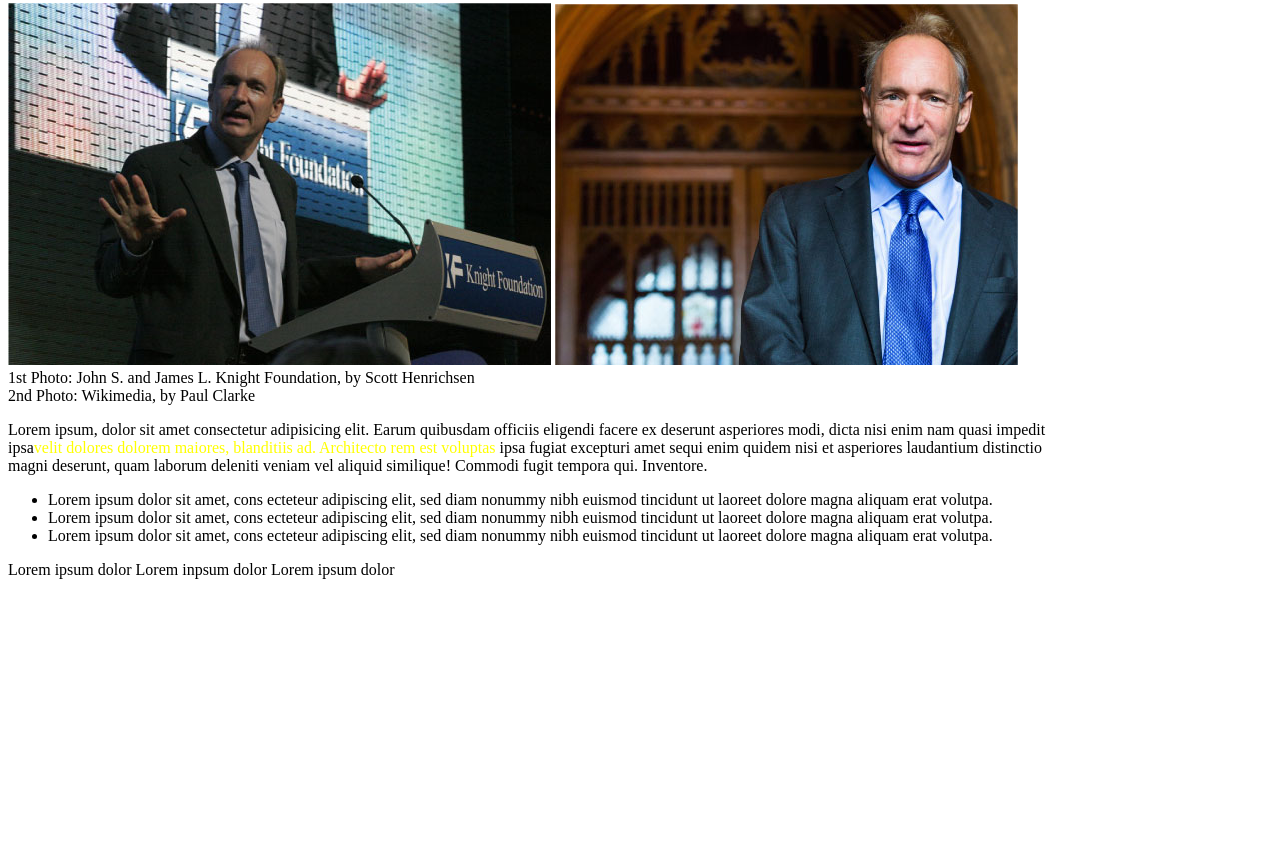
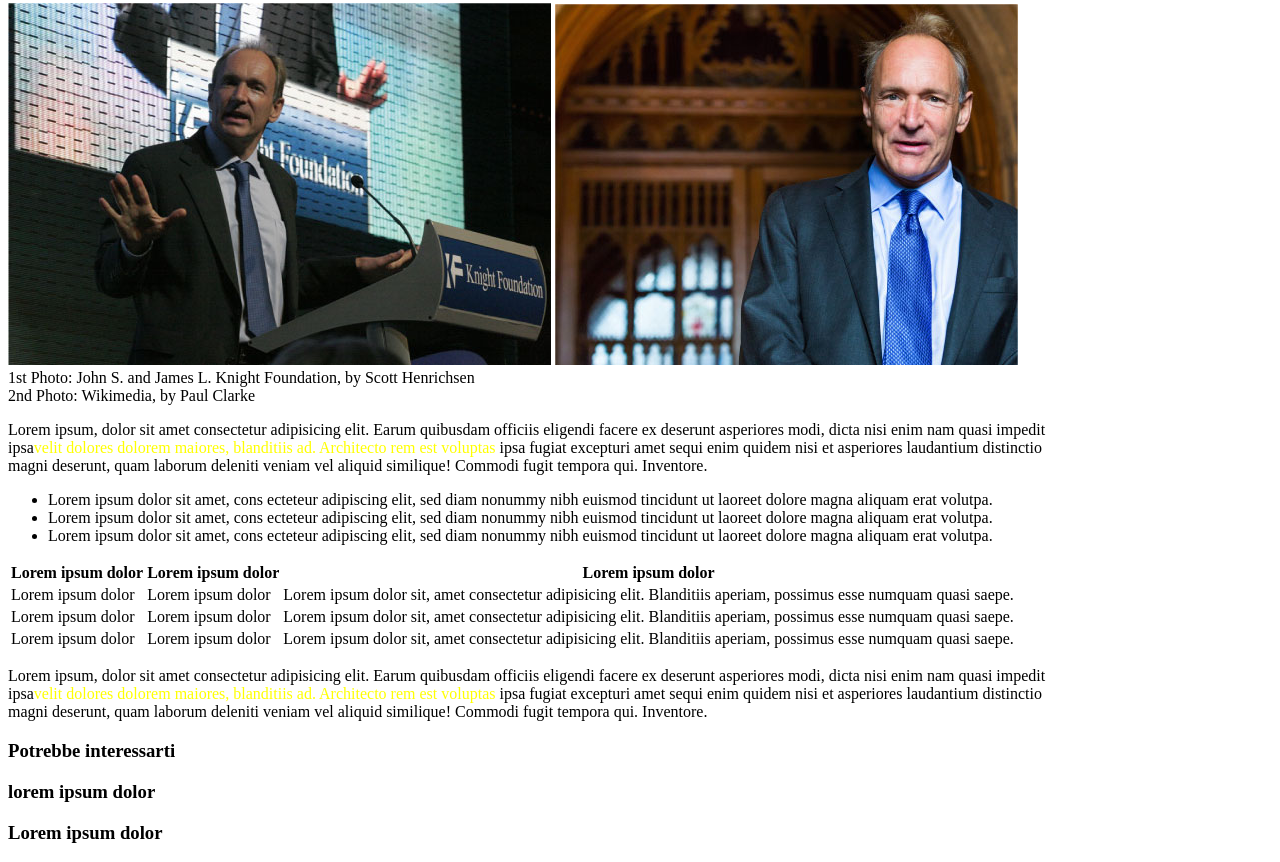
Before and after one commit to Mohamed-05/html-css-booleaner, a plain HTML site: page index.html in a window 1280 px wide. Shown: the part 343-1205 px from the top of the page. Before the commit the page ends 930 px from the top, so only its background shows below. Drawn offline with Linux system fonts and the light colour scheme.

Commit message:
completato tabella

```diff
--- a/index.html
+++ b/index.html
@@ -1,5 +1,5 @@
 <!DOCTYPE html>
-<html lang="en">
+<html lang="it">
 <head>
     <meta charset="UTF-8">
     <meta http-equiv="X-UA-Compatible" content="IE=edge">
@@ -21,7 +21,7 @@
                 </h1>
             </article>
             <div>
-                <a href=""><button>Scritto da<span id="corsi">The Booleaner</span></button></a>
+                <a href=""><button>Scritto da <span id="corsi">The Booleaner</span></button></a>
             </div>
             <span>il 10/10/2020</span>
         </section>
@@ -37,16 +37,14 @@
           <span>
             1st Photo: John S. and James L. Knight Foundation, by Scott Henrichsen <br> 2nd Photo: Wikimedia, by Paul Clarke
           </span>
-          <div>
             <p>
                 Lorem ipsum, dolor sit amet consectetur adipisicing elit. Earum quibusdam officiis eligendi facere ex deserunt asperiores modi, dicta nisi enim nam quasi impedit <br> ipsa<span class="evidenziato">velit dolores dolorem maiores, blanditiis ad.
                     Architecto rem est voluptas</span> ipsa fugiat excepturi amet sequi enim quidem nisi et asperiores laudantium distinctio <br> magni deserunt, quam laborum deleniti veniam vel aliquid similique! Commodi fugit tempora qui. Inventore.
             </p>
-          </div>
         </section>
 
-        <section>
-            <!-- lista non ordinata -->
+        <article>
+             <!-- lista non ordinata -->
             <ul>
                 <li>
                     Lorem ipsum dolor sit amet, cons ecteteur adipiscing elit, sed diam nonummy nibh euismod tincidunt ut laoreet dolore magna aliquam erat volutpa.
@@ -58,34 +56,78 @@
                     Lorem ipsum dolor sit amet, cons ecteteur adipiscing elit, sed diam nonummy nibh euismod tincidunt ut laoreet dolore magna aliquam erat volutpa.
                 </li>
             </ul>
-        </section>
+        </article>
+
+            <table>
+                <!-- intestazione tabella -->
+                <thead>
+                    <tr>
+                        <th>
+                            Lorem ipsum dolor
+                        </th>
+                        <th>
+                            Lorem ipsum dolor
+                        </th>
+                        <th>
+                            Lorem ipsum dolor
+                        </th>
+                    </tr>
+                </thead>
+                <tbody>
+                    <tr>
+                        <td>
+                            Lorem ipsum dolor
+                        </td>
+                        <td>
+                            Lorem ipsum dolor
+                        </td>
+                        <td>
+                            Lorem ipsum dolor sit, amet consectetur adipisicing elit. Blanditiis aperiam, possimus esse numquam quasi saepe.
+                        </td>
+                    </tr>
+
+                    <tr class="speciale">
+                        <td>
+                            Lorem ipsum dolor
+                        </td>
+                        <td>
+                            Lorem ipsum dolor
+                        </td>
+                        <td>
+                            Lorem ipsum dolor sit, amet consectetur adipisicing elit. Blanditiis aperiam, possimus esse numquam quasi saepe.
+                        </td>
+                    </tr>
+
+                    <tr>
+                        <td>
+                            Lorem ipsum dolor
+                        </td>
+                        <td>
+                            Lorem ipsum dolor
+                        </td>
+                        <td>
+                            Lorem ipsum dolor sit, amet consectetur adipisicing elit. Blanditiis aperiam, possimus esse numquam quasi saepe.
+                        </td>
+                    </tr>
+                </tbody>
+            </table>
 
 
         <section>
-            <!-- sezione tabellare  -->
-            <table>
-                <thead>
-                    <tr>
-                        Lorem ipsum dolor
-                    </tr>
-                    <tr>
-                        Lorem inpsum dolor
-                    </tr>
-                    <tr>
-                        Lorem ipsum dolor
-                    </tr>
-                </thead>
-            </table>
+            <!-- piccolo paragrafo lorem -->
+            <p>
+                Lorem ipsum, dolor sit amet consectetur adipisicing elit. Earum quibusdam officiis eligendi facere ex deserunt asperiores modi, dicta nisi enim nam quasi impedit <br> ipsa<span class="evidenziato">velit dolores dolorem maiores, blanditiis ad.
+                Architecto rem est voluptas</span> ipsa fugiat excepturi amet sequi enim quidem nisi et asperiores laudantium distinctio <br> magni deserunt, quam laborum deleniti veniam vel aliquid similique! Commodi fugit tempora qui. Inventore. <br>
+            </p>
         </section>
 
-        <section>
-            <!-- piccolo paragrafo lorem -->
-        </section>
-
-
-        <section>
-            <!-- altre 2 foto aggiuntive -->
-        </section>
+            <h3 class="curiosita">Potrebbe interessarti</h3>
+            <div>
+                <h3 id="monitor">lorem ipsum dolor</h3>
+            </div>
+            <div>
+                <h3 id="graph">Lorem ipsum dolor</h3>
+            </div>
 
     </main>
 
```
